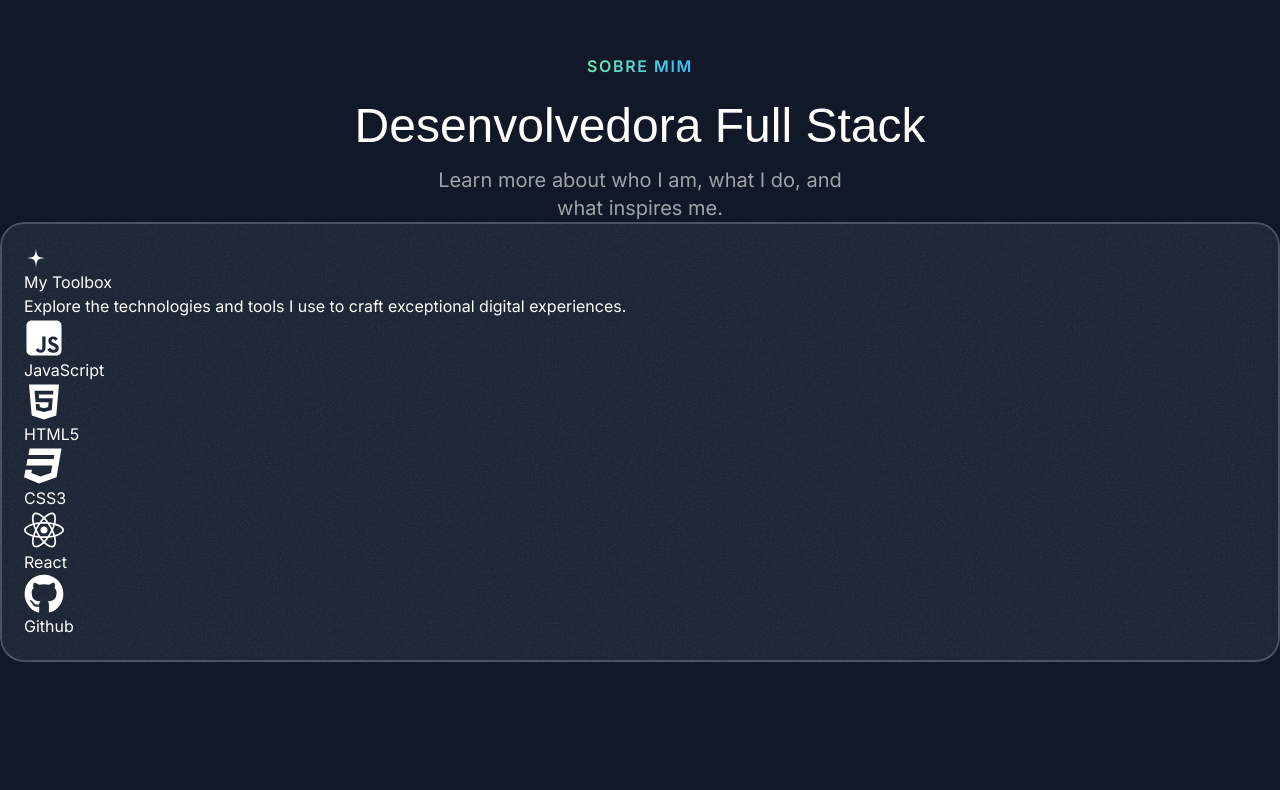
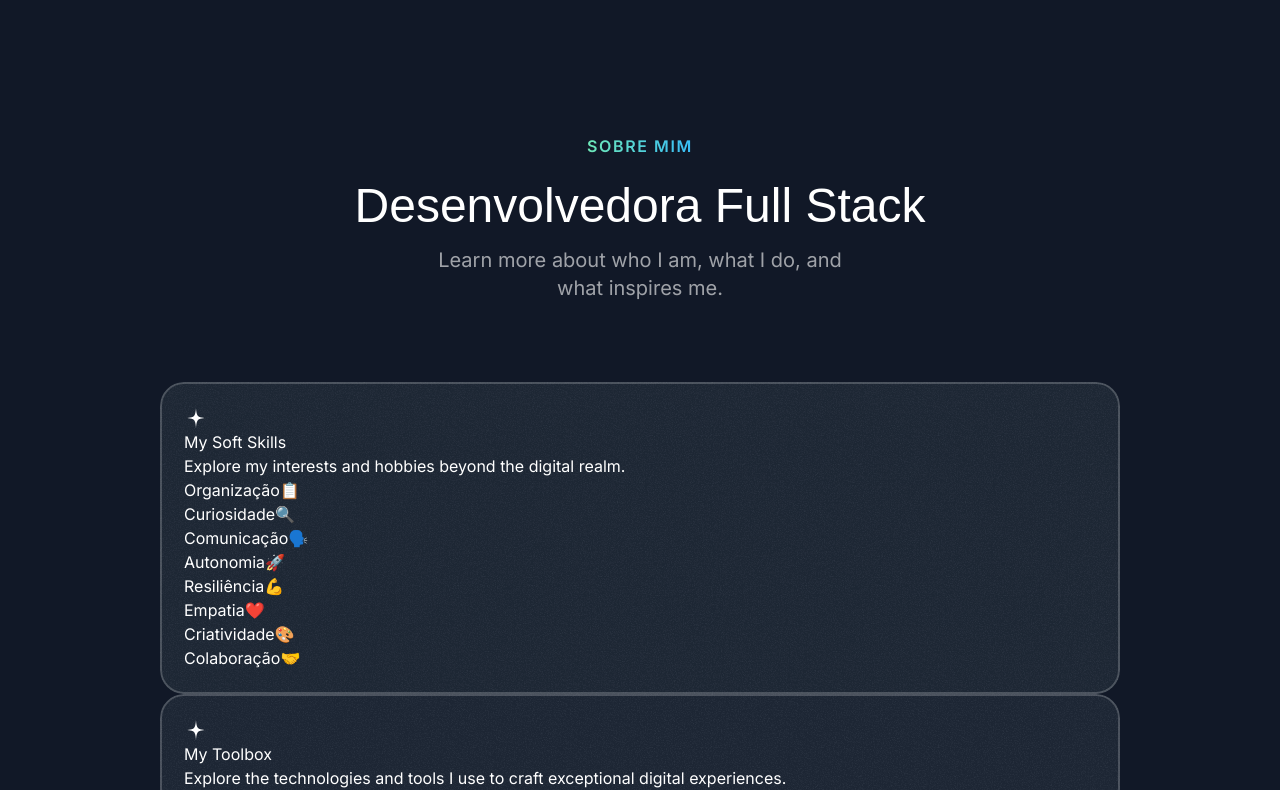
Before and after one commit to damaresgaia/meu-portfolio, a Next.js app: page / in a window 1280 px wide. Shown: the part 2940-3730 px from the top of the page. Built offline with nearby package versions, Linux system fonts and the light colour scheme; a web font is replaced by a local one.

Commit message:
feat: cria componente CardHeader com título, descrição e ícone

```diff
--- /dev/null
+++ b/src/components/CardHeader.tsx
@@ -0,0 +1,19 @@
+import StarIcon from "@/assets/icons/star.svg";
+
+export const CardHeader = ({
+    title,
+    description,
+}: {
+    title: string;
+    description: string;
+}) => {
+    return (
+        <div className="flex flex-col">
+            <div className="inline-flex items-center gap-2">
+                <StarIcon className="size-9 text-emerald-300" />
+                <h3 className="font-serif text-3xl">{title}</h3>
+            </div>
+            <p className="text-sm text-white/60 mt-2">{description}</p>
+        </div>
+    );
+};
--- a/src/sections/About.tsx
+++ b/src/sections/About.tsx
@@ -30,18 +30,70 @@ const toolboxItems = [
     title: "Github",
     iconType: GithubIcon,
   },
-]
+];
 
+const softSkills = [
+  {
+    title: "Organização",
+    emoji: "📋"
+  },
+  {
+    title: "Curiosidade",
+    emoji: "🔍"
+  },
+  {
+    title: "Comunicação",
+    emoji: "🗣️"
+  },
+  {
+    title: "Autonomia",
+    emoji: "🚀"
+  },
+  {
+    title: "Resiliência",
+    emoji: "💪"
+  },
+  {
+    title: "Empatia",
+    emoji: "❤️"
+  },
+  {
+    title: "Criatividade",
+    emoji: "🎨"
+  },
+  {
+    title: "Colaboração",
+    emoji: "🤝"
+  },
+];
 
 export const AboutSection = () => {
   return (
-    <div className="pb-96">
+    <div className="py-20">
+      <div className="container">
         <SectionHeader
           eyebrow="Sobre mim"
           title="Desenvolvedora Full Stack"
           description="Learn more about who I am, what I do, and what inspires me."
         />
+        <div className="mt-20">
+          <Card>
             <div>
+              <StarIcon />
+              <h3>My Soft Skills</h3>
+              <p>
+                Explore my interests and hobbies beyond the digital realm.
+              </p>
+            </div>
+            <div>
+              {softSkills.map((soft) => (
+                <div key={soft.title}>
+                  <span>{soft.title}</span>
+                  <span>{soft.emoji}</span>
+                </div>
+              ))}
+            </div>
+          </Card>
           <Card>
             <div>
               <StarIcon />
@@ -61,5 +113,6 @@ export const AboutSection = () => {
           </Card>
         </div>
       </div>
+    </div>
   )
 };
```
Lines whose indentation alone changed are shown as unchanged.
